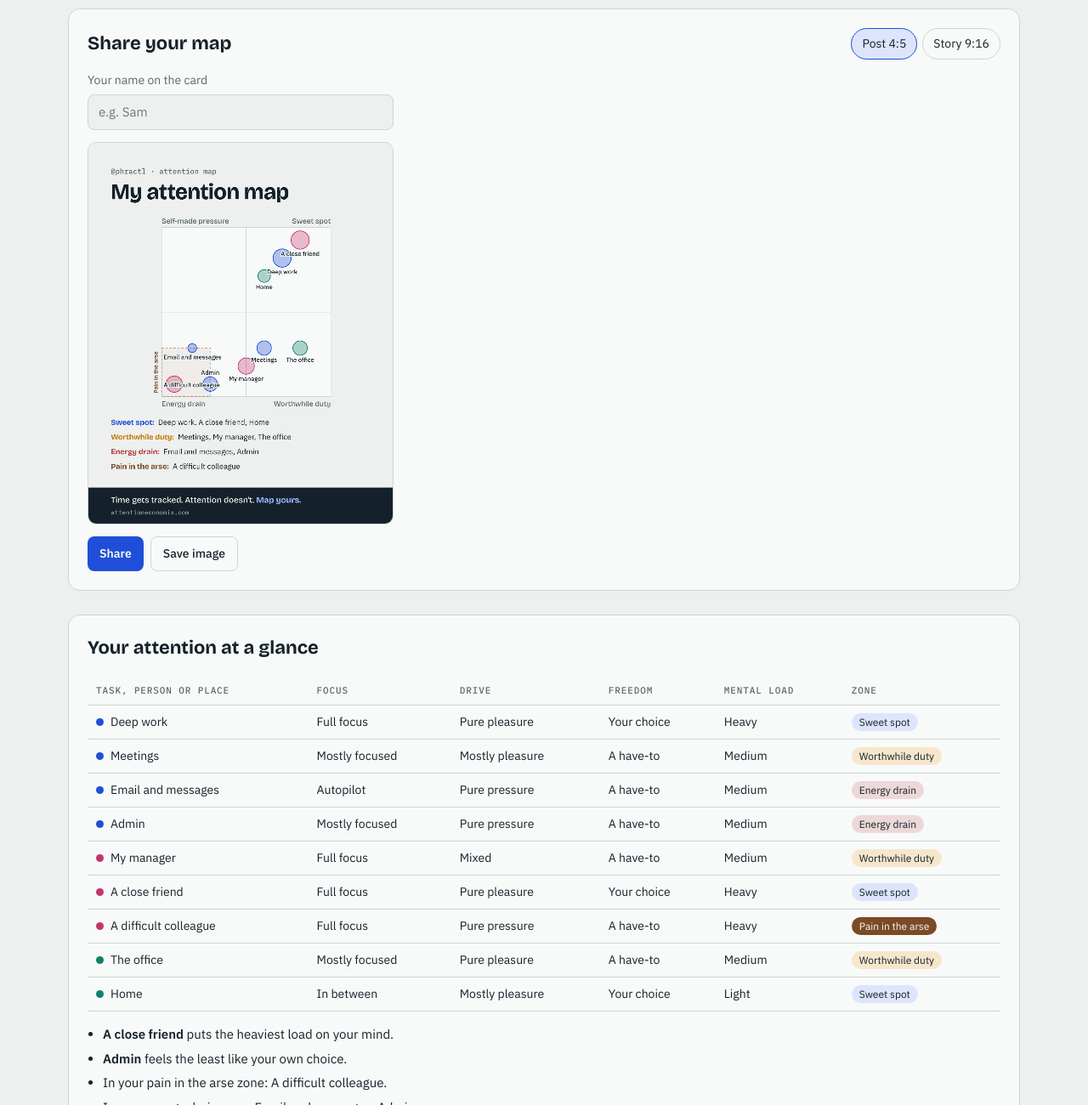
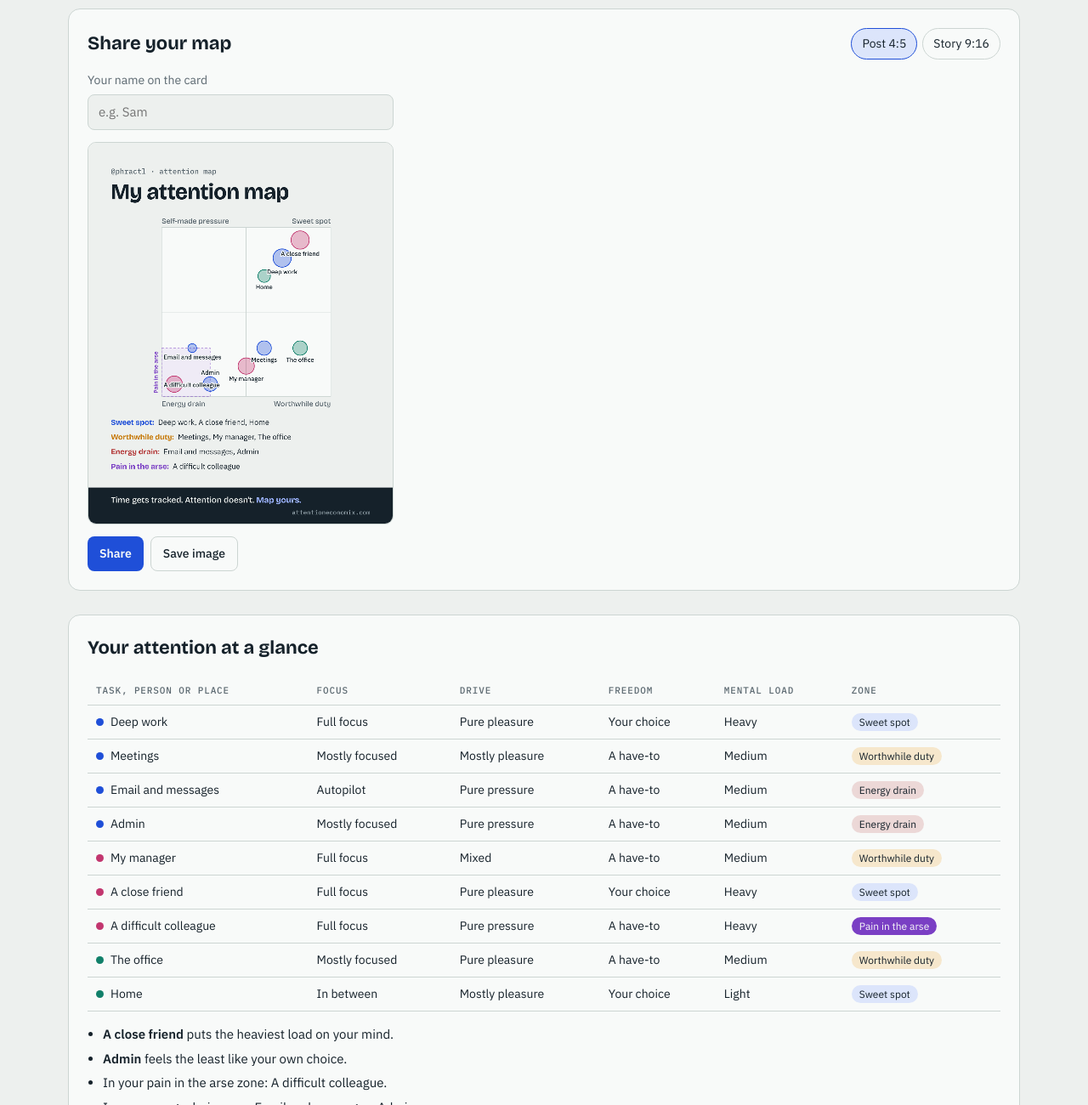
Before and after one commit to phractl/attention, a plain HTML site: page index.html in a window 1280 px wide. Shown: the part 1814-3114 px from the top of the page at 85% size. Drawn offline with nearby package versions, Linux system fonts and the light colour scheme.

```diff
--- a/index.html
+++ b/index.html
@@ -27,7 +27,7 @@
 :root{
   --bg:#EDF0EE; --surface:#F8FAF9; --ink:#15212A; --muted:#5B6870; --line:#CCD5D2;
   --accent:#1F4FD8; --accent-soft:#DCE5FB; --warm:#C77A0A; --warm-soft:#F6E7CC;
-  --bench:#8A979E; --people:#C2366F; --people-soft:#F8DDE8; --place:#11806A; --place-soft:#D4EEE7; --drain:#B43C3C; --pain:#7B4A26;
+  --bench:#8A979E; --people:#C2366F; --people-soft:#F8DDE8; --place:#11806A; --place-soft:#D4EEE7; --drain:#B43C3C; --pain:#7A3FC4;
   --f-display:"Bricolage Grotesque", "Segoe UI", system-ui, sans-serif;
   --f-body:"IBM Plex Sans", system-ui, -apple-system, sans-serif;
   --f-mono:"IBM Plex Mono", ui-monospace, Menlo, monospace;
@@ -35,11 +35,11 @@
 @media (prefers-color-scheme: dark){:root:not([data-theme="light"]){
   --bg:#0F161B; --surface:#172129; --ink:#E4EBEE; --muted:#93A2AA; --line:#2B3943;
   --accent:#7C9CFF; --accent-soft:#1E2B4D; --warm:#F0A93A; --warm-soft:#3A2A10;
-  --bench:#6E7E87; --people:#F27BA8; --people-soft:#4A1E30; --place:#4FCFAE; --place-soft:#143A31; --drain:#EB7A7A; --pain:#D0A070; color-scheme:dark}}
+  --bench:#6E7E87; --people:#F27BA8; --people-soft:#4A1E30; --place:#4FCFAE; --place-soft:#143A31; --drain:#EB7A7A; --pain:#B794FF; color-scheme:dark}}
 :root[data-theme="dark"]{
   --bg:#0F161B; --surface:#172129; --ink:#E4EBEE; --muted:#93A2AA; --line:#2B3943;
   --accent:#7C9CFF; --accent-soft:#1E2B4D; --warm:#F0A93A; --warm-soft:#3A2A10;
-  --bench:#6E7E87; --people:#F27BA8; --people-soft:#4A1E30; --place:#4FCFAE; --place-soft:#143A31; --drain:#EB7A7A; --pain:#D0A070; color-scheme:dark}
+  --bench:#6E7E87; --people:#F27BA8; --people-soft:#4A1E30; --place:#4FCFAE; --place-soft:#143A31; --drain:#EB7A7A; --pain:#B794FF; color-scheme:dark}
 *{box-sizing:border-box}
 [hidden]{display:none!important}
 body{background:var(--bg);color:var(--ink);font-family:var(--f-body);font-size:15px;line-height:1.5;
@@ -531,7 +531,7 @@ el("nextBtn").onclick=()=>{if(state.cur<state.tasks.length-1){state.cur++;render
 el("clearBtn").onclick=()=>{track("clear-examples");state.tasks=[];state.example=false;state.cur=0;render();const n=el("newItem");if(n)n.focus();};
 /* ---------- share card ---------- */
 let cardFmt="post";
-const CARD={bg:"#EDF0EE",surface:"#F8FAF9",ink:"#15212A",muted:"#5B6870",line:"#CCD5D2",task:"#1F4FD8",person:"#C2366F",place:"#11806A",warm:"#C77A0A",pain:"#7B4A26"};
+const CARD={bg:"#EDF0EE",surface:"#F8FAF9",ink:"#15212A",muted:"#5B6870",line:"#CCD5D2",task:"#1F4FD8",person:"#C2366F",place:"#11806A",warm:"#C77A0A",pain:"#7A3FC4"};
 const FONT_D='"Bricolage Grotesque", "Segoe UI", sans-serif',FONT_B='"IBM Plex Sans", system-ui, sans-serif',FONT_M='"IBM Plex Mono", monospace';
 const SITE="attentioneconomix.com";
 function fitText(ctx,t,w){if(ctx.measureText(t).width<=w)return t;while(t.length>1&&ctx.measureText(t+"…").width>w)t=t.slice(0,-1);return t+"…";}
@@ -551,7 +551,7 @@ function drawCard(){
   ctx.textAlign="left";ctx.fillText("Self-made pressure",mx,my-14);ctx.fillText("Energy drain",mx,my+ms+34);
   ctx.textAlign="right";ctx.fillText("Sweet spot",mx+ms,my-14);ctx.fillText("Worthwhile duty",mx+ms,my+ms+34);
   const items=state.tasks.map(t=>({t,d:taskDims(t)})).filter(r=>r.d);
-  if(items.some(r=>isP(r.t))){ctx.save();ctx.fillStyle="rgba(123,74,38,.08)";ctx.strokeStyle="rgba(123,74,38,.5)";ctx.setLineDash([8,6]);
+  if(items.some(r=>isP(r.t))){ctx.save();ctx.fillStyle="rgba(122,63,196,.08)";ctx.strokeStyle="rgba(122,63,196,.5)";ctx.setLineDash([8,6]);
     ctx.fillRect(vx(-4.7),vy(-2),vx(-2)-vx(-4.7),vy(-4.7)-vy(-2));ctx.strokeRect(vx(-4.7),vy(-2),vx(-2)-vx(-4.7),vy(-4.7)-vy(-2));ctx.restore();
     ctx.save();ctx.translate(mx-14,(vy(-2)+my+ms)/2);ctx.rotate(-Math.PI/2);ctx.textAlign="center";ctx.fillStyle=CARD.pain;ctx.font=`600 ${story?24:20}px ${FONT_D}`;ctx.fillText("Pain in the arse",0,0);ctx.restore();}
   items.forEach(({t,d})=>{const c=CARD[kindOf(t)];ctx.beginPath();ctx.arc(vx(d.M),vy(d.L),rr(d.C),0,Math.PI*2);ctx.fillStyle=c+"55";ctx.fill();ctx.strokeStyle=c;ctx.lineWidth=2.5;ctx.stroke();});
@@ -573,7 +573,7 @@ function drawCard(){
   const fh=story?160:128;ctx.fillStyle=CARD.ink;ctx.fillRect(0,Ht-fh,Wd,fh);
   const tl="Time gets tracked. Attention doesn't. ";ctx.font=`500 ${story?34:30}px ${FONT_D}`;ctx.fillStyle=CARD.bg;ctx.fillText(tl,pad,Ht-fh+(story?66:54));const tw=ctx.measureText(tl).width;
   ctx.fillStyle="#9DB4FF";ctx.font=`700 ${story?34:30}px ${FONT_D}`;ctx.fillText("Map yours.",pad+tw,Ht-fh+(story?66:54));
-  ctx.fillStyle="#93A2AA";ctx.font=`500 ${story?26:22}px ${FONT_M}`;ctx.fillText(SITE,pad,Ht-fh+(story?116:96));
+  ctx.fillStyle="#93A2AA";ctx.font=`500 ${story?26:22}px ${FONT_M}`;ctx.textAlign="right";ctx.fillText(SITE,Wd-pad,Ht-fh+(story?116:96));ctx.textAlign="left";
 }
 function cardTitle(){const n=(state.userName||"").trim();return n?`${n}${/s$/i.test(n)?"’":"’s"} attention map`:"My attention map";}
 function cardBlob(){return new Promise(r=>el("card").toBlob(r,"image/png"));}
```
Also changed, not shown: og-image.png.
